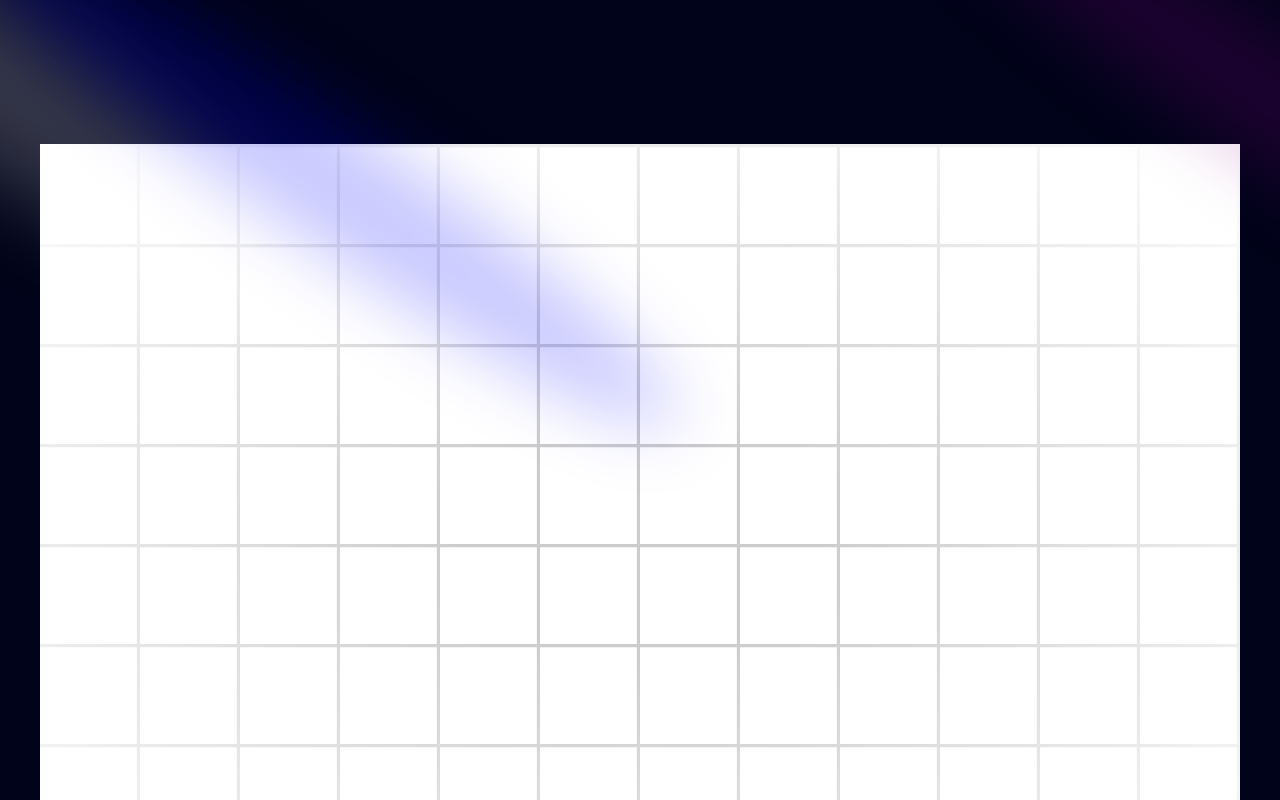
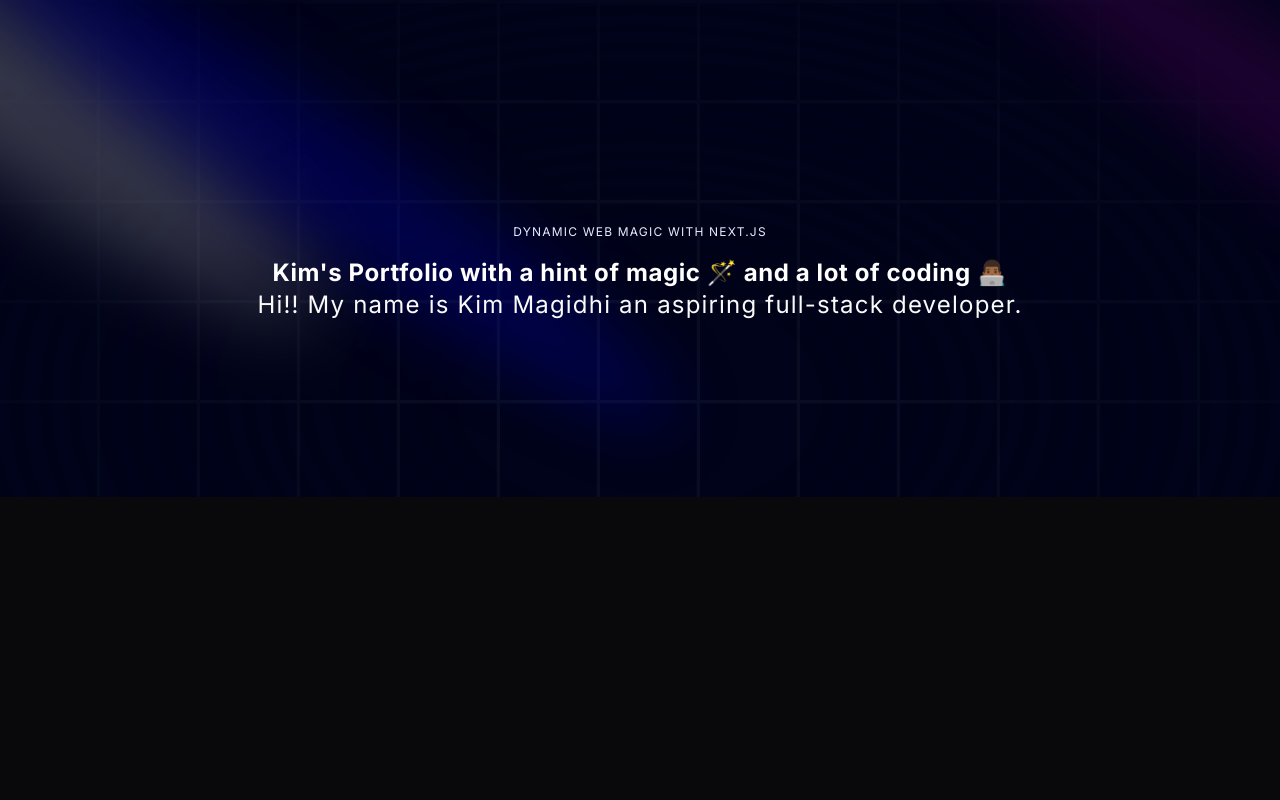
Before and after one commit to KingKimSilverWolf/portfolio_website, a Next.js app: page / in a window 1280 px wide. Shown: the top 800 px of the page. Built offline with nearby package versions, Linux system fonts and the light colour scheme.

Commit message:
Updated the hero section and added a text generate effect component. Also added a context provider

```diff
--- a/app/layout.tsx
+++ b/app/layout.tsx
@@ -1,12 +1,13 @@
 import type { Metadata } from "next";
 import { Inter } from "next/font/google";
 import "./globals.css";
+import { ThemeProvider } from "./provider";
 
 const inter = Inter({ subsets: ["latin"] });
 
 export const metadata: Metadata = {
   title: "Kim's Portfolio",
-  description: "Personal Portfolio to learn Next.js",
+  description: "Personal Portfolio to learn Next.js, React and TypeScript",
 };
 
 export default function RootLayout({
@@ -16,7 +17,16 @@
 }>) {
   return (
     <html lang="en">
-      <body className={inter.className}>{children}</body>
+      <body className={inter.className}>
+      <ThemeProvider
+            attribute="class"
+            defaultTheme="dark"
+            enableSystem
+            disableTransitionOnChange
+          >
+            {children}
+      </ThemeProvider>
+      </body>
     </html>
   );
 }
--- /dev/null
+++ b/app/provider.tsx
@@ -0,0 +1,9 @@
+"use client"
+
+import * as React from "react"
+import { ThemeProvider as NextThemesProvider } from "next-themes"
+import { type ThemeProviderProps } from "next-themes/dist/types"
+
+export function ThemeProvider({ children, ...props }: ThemeProviderProps) {
+  return <NextThemesProvider {...props}>{children}</NextThemesProvider>
+}
--- a/components/Hero.tsx
+++ b/components/Hero.tsx
@@ -1,4 +1,5 @@
 import { Spotlight } from './ui/Spotlight'
+import { TextGenerateEffect } from './ui/TextGenerateEffect'
 
 const Hero = () => {
   return (
@@ -9,9 +10,23 @@
             <Spotlight className="top-28 left-80 h-[80vh] w-[50vw]" fill='blue'/>
         </div>
 
-        <div className="h-screen w-full dark:bg-black-100 bg-white  dark:bg-grid-white/[0.3] bg-grid-black/[0.2] relative flex items-center justify-center">
+        <div className="h-screen w-full dark:bg-black-100 bg-white  dark:bg-grid-white/[0.04] bg-grid-black/[0.2] flex items-center justify-center absolute top-0 left-0">
             <div className="absolute pointer-events-none inset-0 flex items-center justify-center dark:bg-black-100 bg-white [mask-image:radial-gradient(ellipse_at_center,transparent_20%,black)]"/>
+        </div>
 
+        <div className='flex justify-center relative my-20 z-10'>
+            <div className='max-w-[89vw] md:max-w-2xl lg:max-w-[60vw] flex flex-col items-center justify-center'>
+                <h2 className='uppercase tracking-widest text-xs text-center text-blue-100 max-w-80'>
+                  Dynamic Web Magic with Next.js
+                </h2>
+                <TextGenerateEffect
+                  className="text-center text-[40px] md:text-5xl lg:text-6xl"
+                  words="Kim's Portfolio with a hint of magic 🪄 and a lot of coding 👨🏾‍💻"
+                />
+                <p className='text-center md:tracking-wider mb-4 text-sm md:text-lg lg:text-2xl'>
+                    Hi!! My name is Kim Magidhi an aspiring full-stack developer.
+                </p>
+            </div>
         </div>
 
     </div>
--- /dev/null
+++ b/components/ui/TextGenerateEffect.tsx
@@ -0,0 +1,62 @@
+"use client";
+import { useEffect } from "react";
+import { motion, stagger, useAnimate } from "framer-motion";
+import { cn } from "@/lib/utils";
+
+export const TextGenerateEffect = ({
+  words,
+  className,
+  filter = true,
+  duration = 0.5,
+}: {
+  words: string;
+  className?: string;
+  filter?: boolean;
+  duration?: number;
+}) => {
+  const [scope, animate] = useAnimate();
+  let wordsArray = words.split(" ");
+  useEffect(() => {
+    animate(
+      "span",
+      {
+        opacity: 1,
+        filter: filter ? "blur(0px)" : "none",
+      },
+      {
+        duration: duration ? duration : 1,
+        delay: stagger(0.2),
+      }
+    );
+  }, [scope.current]);
+
+  const renderWords = () => {
+    return (
+      <motion.div ref={scope}>
+        {wordsArray.map((word, idx) => {
+          return (
+            <motion.span
+              key={word + idx}
+              className="dark:text-white text-black opacity-0"
+              style={{
+                filter: filter ? "blur(10px)" : "none",
+              }}
+            >
+              {word}{" "}
+            </motion.span>
+          );
+        })}
+      </motion.div>
+    );
+  };
+
+  return (
+    <div className={cn("font-bold", className)}>
+      <div className="mt-4">
+        <div className=" dark:text-white text-black text-2xl leading-snug tracking-wide">
+          {renderWords()}
+        </div>
+      </div>
+    </div>
+  );
+};
--- a/package.json
+++ b/package.json
@@ -12,7 +12,8 @@
     "clsx": "^2.1.1",
     "framer-motion": "^11.4.0",
     "mini-svg-data-uri": "^1.4.4",
-    "next": "14.2.6",
+    "next": "^14.2.15",
+    "next-themes": "^0.3.0",
     "react": "^18",
     "react-dom": "^18",
     "tailwind-merge": "^2.5.2",
```
Also changed, not shown: 1 other file (tests, documents, lock files or other folders).
